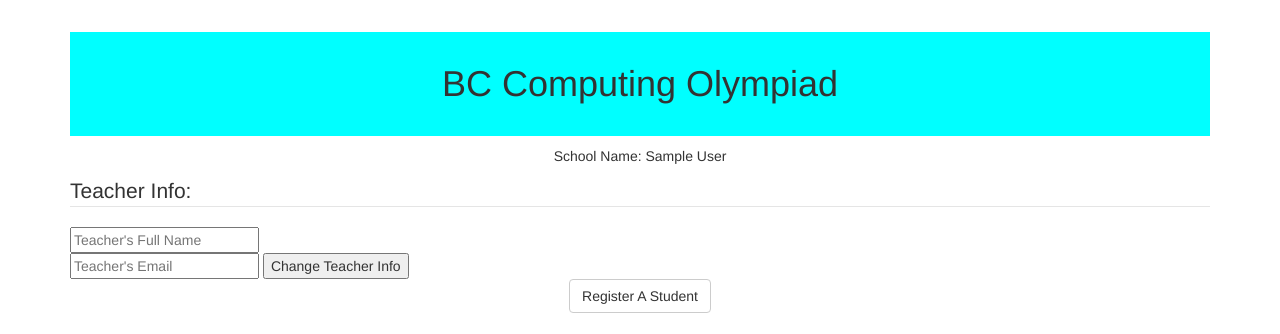
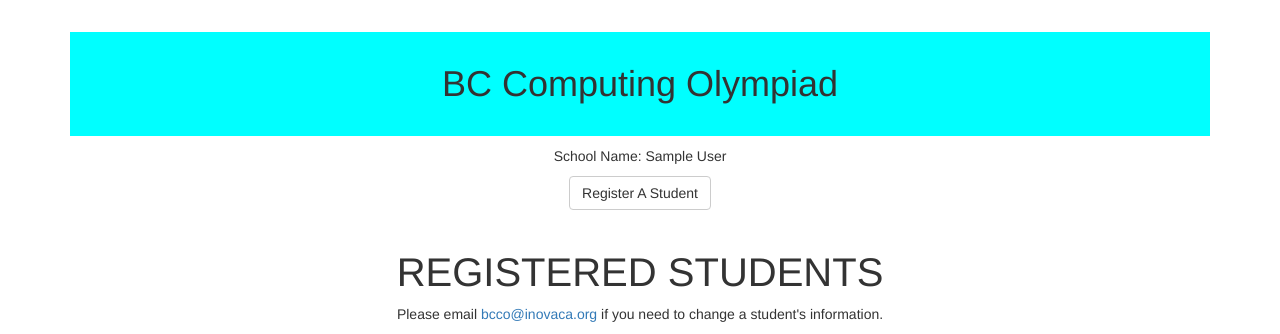
Before and after one commit to naijwu/bcco, a PHP site: page /school.php in a window 1280 px wide. Shown: the top 334 px of the page. Run offline with PHP 8.4, Linux system fonts and the light colour scheme; the visitor is signed in with stand-in values (Sample User, id 1); data that the repository does not hold is empty; a stand-in replaces the project's code that opens the database connection.

Commit message:
Revert "Add teacher info form above the student info form"

```diff
--- a/Website/school.php
+++ b/Website/school.php
@@ -47,17 +47,6 @@ mysqli_close($conn);
 
       <h1 class="title">BC Computing Olympiad</h1>
       <p class="text-center">School Name: <?php echo $_SESSION["school_name"] ?></p>
-
-    <!-- Teacher Info -->
-    <form>
-        <fieldset>
-            <legend>Teacher Info:</legend>
-                <input type="text" name="teachername" placeholder="Teacher's Full Name"><br>
-                <input type="text" name="teacheremail" placeholder="Teacher's Email">
-                <input type="submit" value="Change Teacher Info">
-        </fieldset>
-      </form>
-      <!-- Teacher Info End -->
 
       <!-- Add a Student -->
       <a href="http://www.inovaca.org/bcco/school-add-student.php" style="text-decoration: none;">
```
